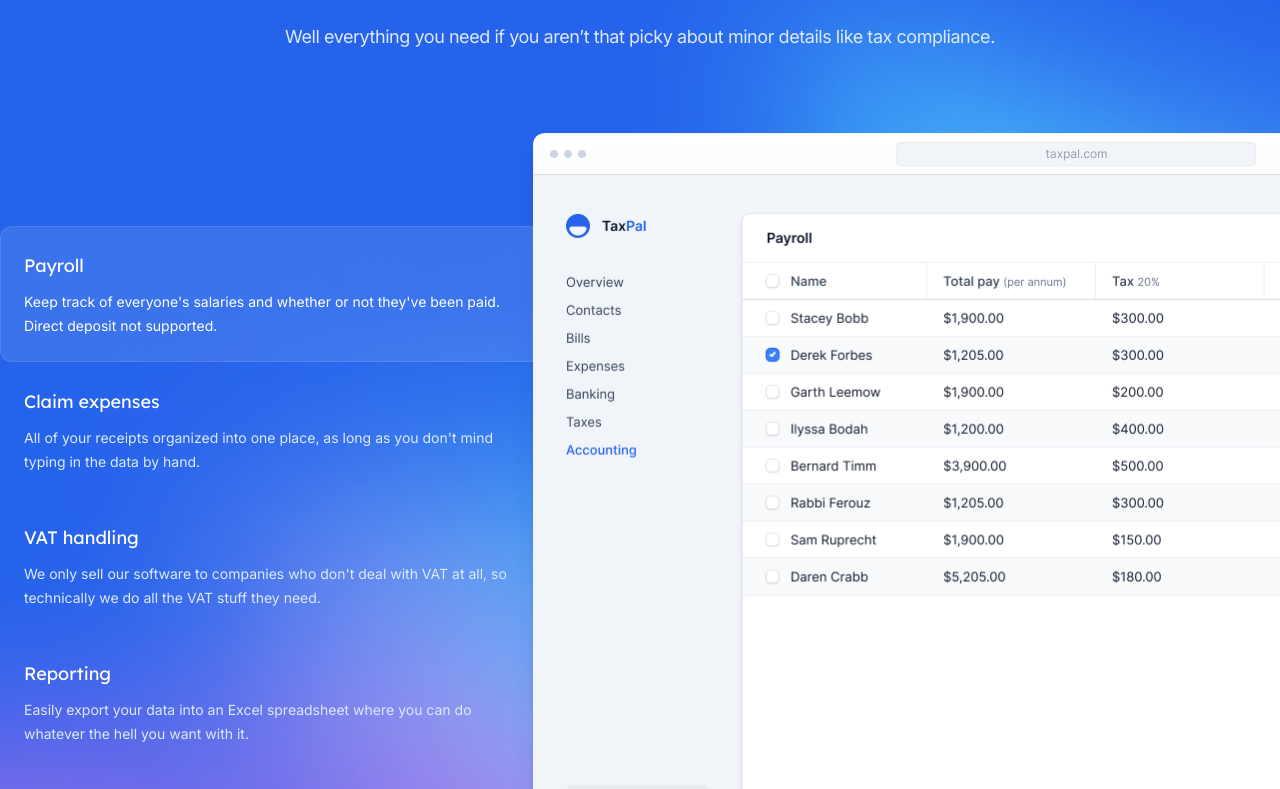
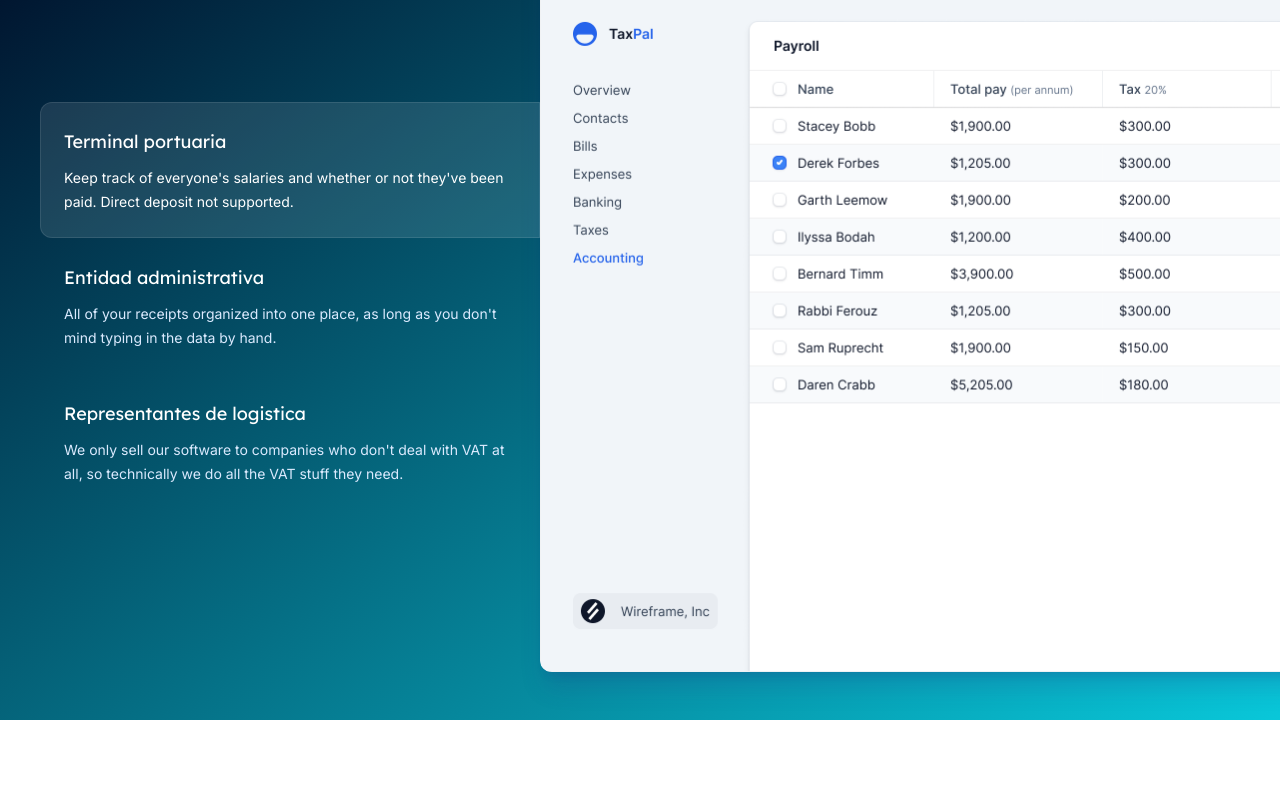
Before and after one commit to sophiiaR/cargo_pay, a Next.js app: page / in a window 1280 px wide. Shown: the part 1131-1920 px from the top of the page. Built offline with nearby package versions, Linux system fonts and the light colour scheme.

Commit message:
Change bg color and features names

```diff
--- a/src/components/PrimaryFeatures.jsx
+++ b/src/components/PrimaryFeatures.jsx
@@ -14,29 +14,29 @@
 
 const features = [
   {
-    title: 'Payroll',
+    title: 'Terminal portuaria',
     description:
       "Keep track of everyone's salaries and whether or not they've been paid. Direct deposit not supported.",
     image: screenshotPayroll,
   },
   {
-    title: 'Claim expenses',
+    title: 'Entidad administrativa',
     description:
       "All of your receipts organized into one place, as long as you don't mind typing in the data by hand.",
     image: screenshotExpenses,
   },
   {
-    title: 'VAT handling',
+    title: 'Representantes de logistica',
     description:
       "We only sell our software to companies who don't deal with VAT at all, so technically we do all the VAT stuff they need.",
     image: screenshotVatReturns,
   },
-  {
-    title: 'Reporting',
-    description:
-      'Easily export your data into an Excel spreadsheet where you can do whatever the hell you want with it.',
-    image: screenshotReporting,
-  },
+  // {
+  //   title: 'Reporting',
+  //   description:
+  //     'Easily export your data into an Excel spreadsheet where you can do whatever the hell you want with it.',
+  //   image: screenshotReporting,
+  // },
 ]
 
 export function PrimaryFeatures() {
@@ -61,18 +61,18 @@
     <section
       id="features"
       aria-label="Features for running your books"
-      className="relative overflow-hidden bg-blue-600 pb-28 pt-20 sm:py-32"
+      className="relative overflow-hidden bg-myBlue4 pb-8 pt-5 sm:py-12 px-10 bg-gradient-to-tl from-[#09c7d9] to-[#00021d]"
     >
-      <Image
+      {/* <Image
         className="absolute left-1/2 top-1/2 max-w-none translate-x-[-44%] translate-y-[-42%]"
         src={backgroundImage}
         alt=""
         width={2245}
         height={1636}
         unoptimized
-      />
+      /> */}
       <Container className="relative">
-        <div className="max-w-2xl md:mx-auto md:text-center xl:max-w-none">
+        {/* <div className="max-w-2xl md:mx-auto md:text-center xl:max-w-none">
           <h2 className="font-display text-3xl tracking-tight text-white sm:text-4xl md:text-5xl">
             Everything you need to run your books.
           </h2>
@@ -80,7 +80,7 @@
             Well everything you need if you aren’t that picky about minor
             details like tax compliance.
           </p>
-        </div>
+        </div> */}
         <Tab.Group
           as="div"
           className="mt-16 grid grid-cols-1 items-center gap-y-2 pt-10 sm:gap-y-6 md:mt-20 lg:grid-cols-12 lg:pt-0"
@@ -105,7 +105,7 @@
                           className={clsx(
                             'font-display text-lg ui-not-focus-visible:outline-none',
                             selectedIndex === featureIndex
-                              ? 'text-blue-600 lg:text-white'
+                              ? 'text-myTeal lg:text-white'
                               : 'text-blue-100 hover:text-white lg:text-white',
                           )}
                         >
```
